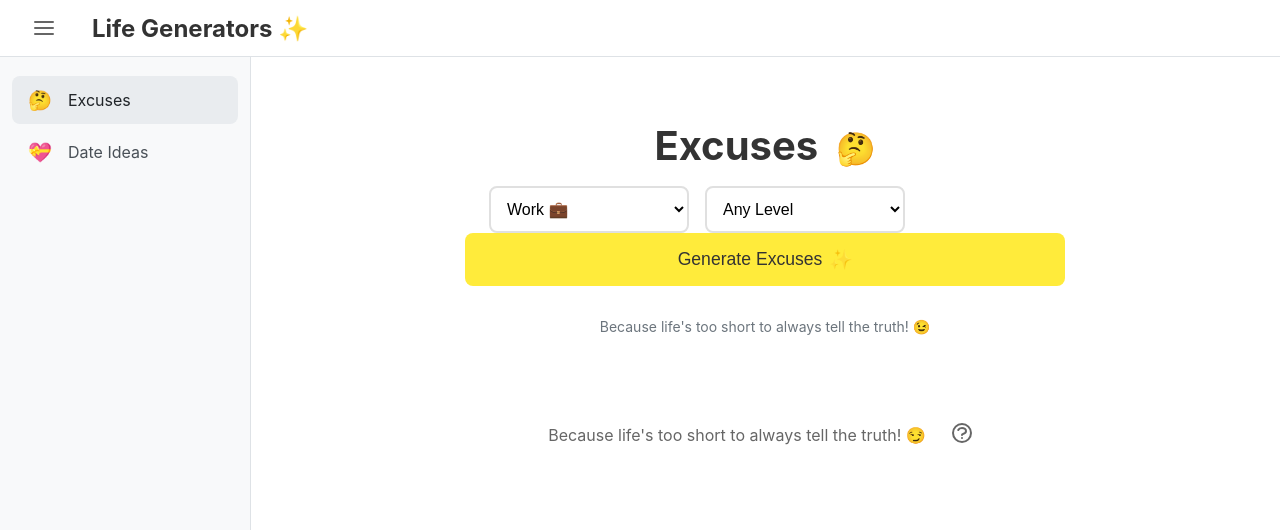
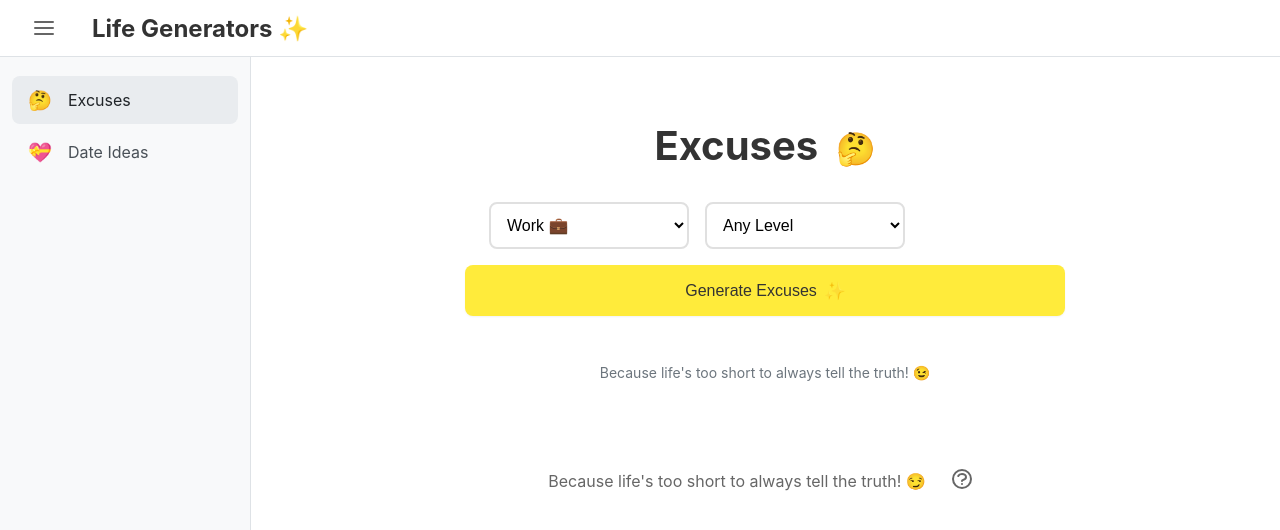
Before and after one commit to itainatural/excuse-machine, a React (Create React App) app: page / in a window 1280 px wide. Shown: the top 530 px of the page. Built offline with nearby package versions, Linux system fonts and the light colour scheme.

Commit message:
Fix styling to match development version exactly

```diff
--- a/src/components/Generator.css
+++ b/src/components/Generator.css
@@ -23,7 +23,6 @@
   margin: 0;
   width: 100%;
   max-width: 600px;
-  margin-top: -1rem;
 }
 
 .category-selector,
@@ -58,16 +57,17 @@ select:focus {
   color: #333;
   border: none;
   padding: 1rem;
-  font-size: 1.1rem;
+  font-size: 1rem;
   border-radius: 8px;
   cursor: pointer;
   transition: all 0.3s ease;
-  margin: 0;
+  margin: 1rem 0;
   position: relative;
   overflow: hidden;
   font-weight: 500;
   width: 100%;
   max-width: 600px;
+  box-shadow: 0 1px 2px rgba(0,0,0,0.05);
 }
 
 .generate-button:hover {
--- a/src/components/Generator.js
+++ b/src/components/Generator.js
@@ -135,12 +135,12 @@ const Generator = ({ title, data, categories }) => {
       {currentItem && (
         <div className="result-container">
           <p className="result-text">{currentItem.text}</p>
-          <p className="result-text">{currentItem.emoji}</p>
+          <p className="result-text" style={{ marginTop: '0.5rem' }}>{currentItem.emoji}</p>
           <button
             onClick={copyToClipboard}
             className={`copy-button ${copySuccess ? 'success' : ''}`}
           >
-            {copySuccess ? '✓ Copied!' : 'Copy to Clipboard'}
+            Copy to Clipboard
           </button>
         </div>
       )}
```
